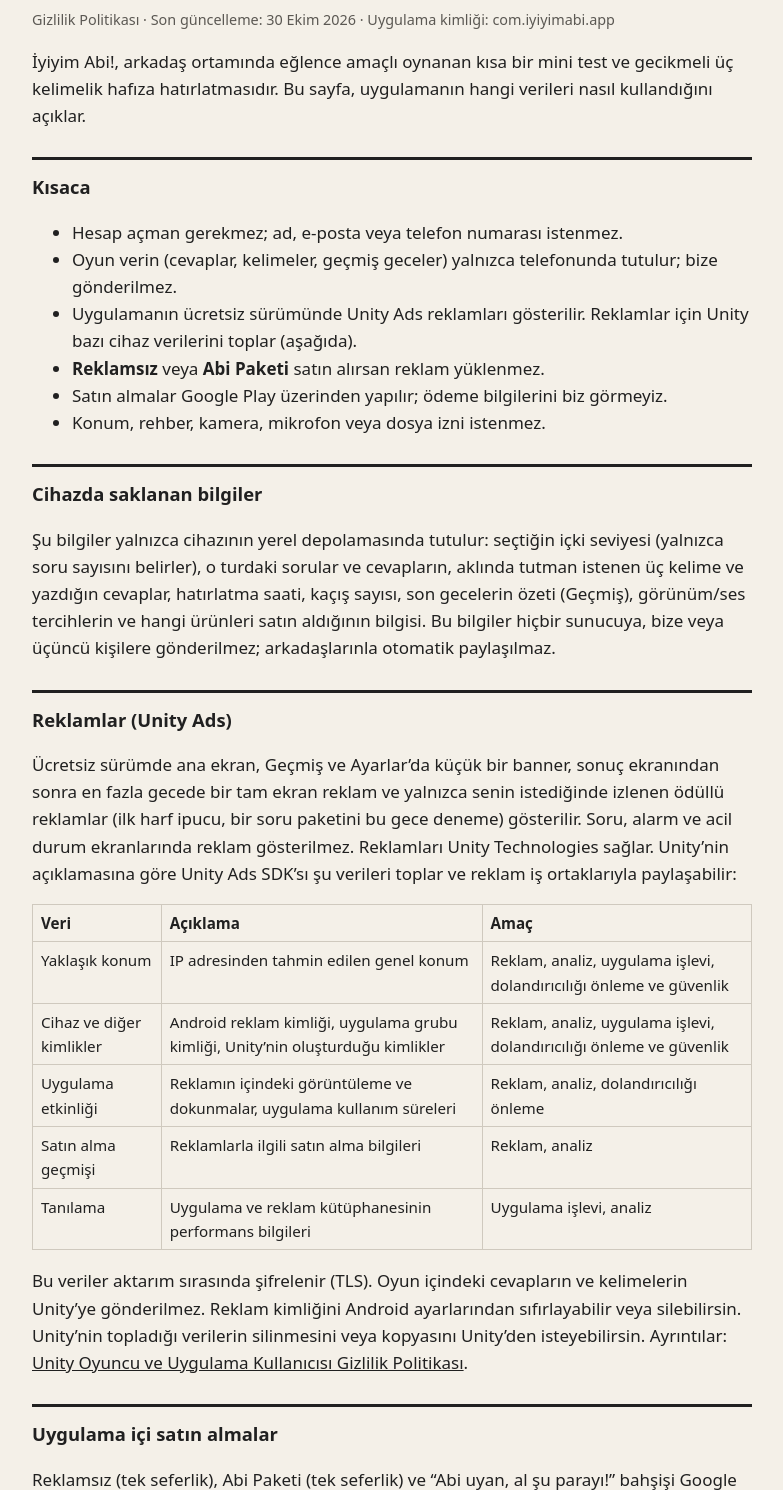
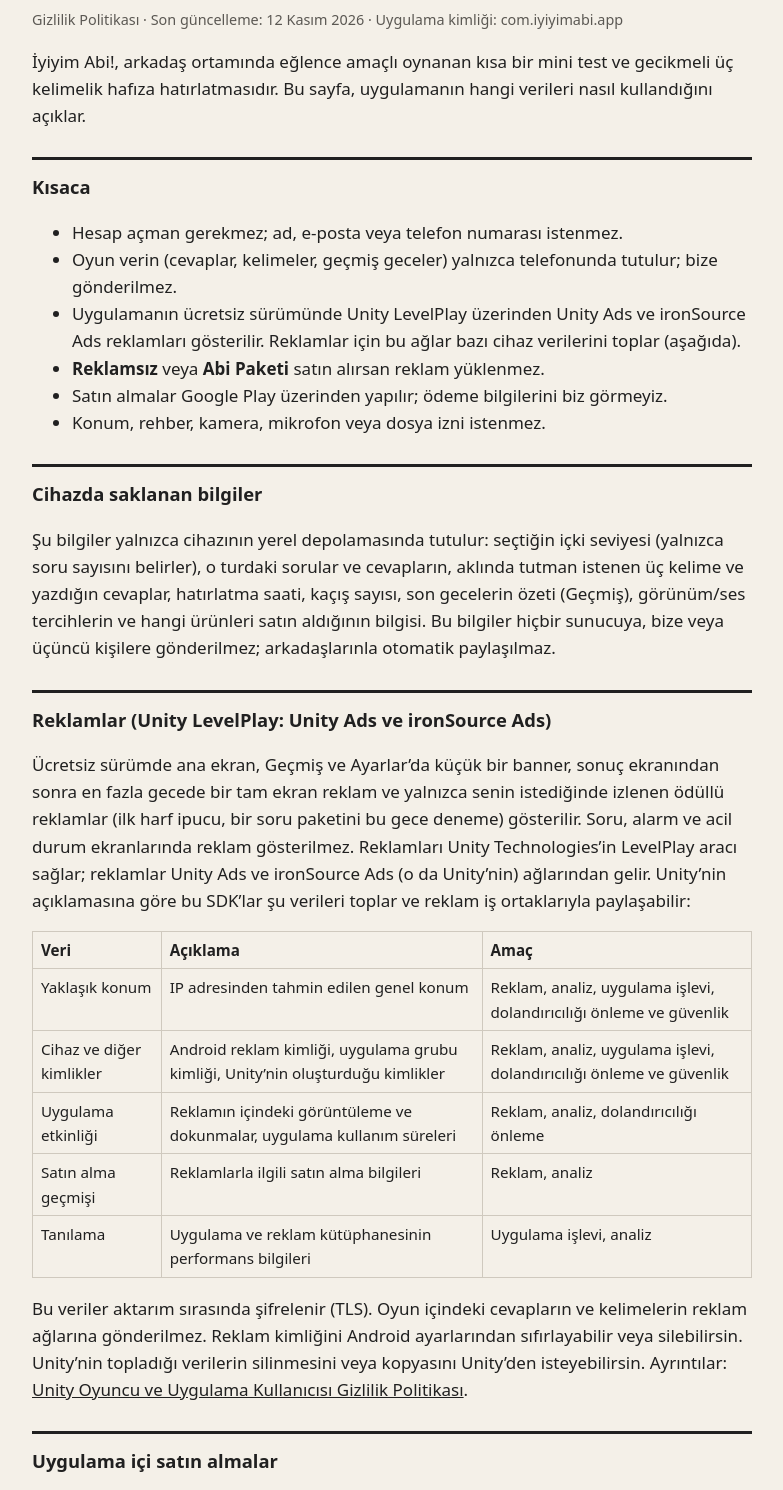
Before and after one commit to R0YC0LD/iyiyim-abi, a plain HTML site: page gizlilik.html in a window 1280 px wide. Shown: the part 81-1571 px from the top of the page, without its empty margins (248-1031 px from the left). Drawn offline with Linux system fonts and the light colour scheme.

Commit message:
Gizlilik politikası: reklamlar Unity LevelPlay üzerinden (Unity Ads ve ironSource Ads)

```diff
--- a/gizlilik.html
+++ b/gizlilik.html
@@ -20,7 +20,7 @@
 <body>
 <main>
   <h1>İYİYİM ABİ!</h1>
-  <p class="meta">Gizlilik Politikası · Son güncelleme: 30 Ekim 2026 · Uygulama kimliği: com.iyiyimabi.app</p>
+  <p class="meta">Gizlilik Politikası · Son güncelleme: 12 Kasım 2026 · Uygulama kimliği: com.iyiyimabi.app</p>
 
   <p>İyiyim Abi!, arkadaş ortamında eğlence amaçlı oynanan kısa bir mini test ve gecikmeli üç kelimelik hafıza hatırlatmasıdır. Bu sayfa, uygulamanın hangi verileri nasıl kullandığını açıklar.</p>
 
@@ -28,7 +28,7 @@
   <ul>
     <li>Hesap açman gerekmez; ad, e-posta veya telefon numarası istenmez.</li>
     <li>Oyun verin (cevaplar, kelimeler, geçmiş geceler) yalnızca telefonunda tutulur; bize gönderilmez.</li>
-    <li>Uygulamanın ücretsiz sürümünde Unity Ads reklamları gösterilir. Reklamlar için Unity bazı cihaz verilerini toplar (aşağıda).</li>
+    <li>Uygulamanın ücretsiz sürümünde Unity LevelPlay üzerinden Unity Ads ve ironSource Ads reklamları gösterilir. Reklamlar için bu ağlar bazı cihaz verilerini toplar (aşağıda).</li>
     <li><strong>Reklamsız</strong> veya <strong>Abi Paketi</strong> satın alırsan reklam yüklenmez.</li>
     <li>Satın almalar Google Play üzerinden yapılır; ödeme bilgilerini biz görmeyiz.</li>
     <li>Konum, rehber, kamera, mikrofon veya dosya izni istenmez.</li>
@@ -37,8 +37,8 @@
   <h2>Cihazda saklanan bilgiler</h2>
   <p>Şu bilgiler yalnızca cihazının yerel depolamasında tutulur: seçtiğin içki seviyesi (yalnızca soru sayısını belirler), o turdaki sorular ve cevapların, aklında tutman istenen üç kelime ve yazdığın cevaplar, hatırlatma saati, kaçış sayısı, son gecelerin özeti (Geçmiş), görünüm/ses tercihlerin ve hangi ürünleri satın aldığının bilgisi. Bu bilgiler hiçbir sunucuya, bize veya üçüncü kişilere gönderilmez; arkadaşlarınla otomatik paylaşılmaz.</p>
 
-  <h2>Reklamlar (Unity Ads)</h2>
-  <p>Ücretsiz sürümde ana ekran, Geçmiş ve Ayarlar’da küçük bir banner, sonuç ekranından sonra en fazla gecede bir tam ekran reklam ve yalnızca senin istediğinde izlenen ödüllü reklamlar (ilk harf ipucu, bir soru paketini bu gece deneme) gösterilir. Soru, alarm ve acil durum ekranlarında reklam gösterilmez. Reklamları Unity Technologies sağlar. Unity’nin açıklamasına göre Unity Ads SDK’sı şu verileri toplar ve reklam iş ortaklarıyla paylaşabilir:</p>
+  <h2>Reklamlar (Unity LevelPlay: Unity Ads ve ironSource Ads)</h2>
+  <p>Ücretsiz sürümde ana ekran, Geçmiş ve Ayarlar’da küçük bir banner, sonuç ekranından sonra en fazla gecede bir tam ekran reklam ve yalnızca senin istediğinde izlenen ödüllü reklamlar (ilk harf ipucu, bir soru paketini bu gece deneme) gösterilir. Soru, alarm ve acil durum ekranlarında reklam gösterilmez. Reklamları Unity Technologies’in LevelPlay aracı sağlar; reklamlar Unity Ads ve ironSource Ads (o da Unity’nin) ağlarından gelir. Unity’nin açıklamasına göre bu SDK’lar şu verileri toplar ve reklam iş ortaklarıyla paylaşabilir:</p>
   <table>
     <tr><th>Veri</th><th>Açıklama</th><th>Amaç</th></tr>
     <tr><td>Yaklaşık konum</td><td>IP adresinden tahmin edilen genel konum</td><td>Reklam, analiz, uygulama işlevi, dolandırıcılığı önleme ve güvenlik</td></tr>
@@ -47,7 +47,7 @@
     <tr><td>Satın alma geçmişi</td><td>Reklamlarla ilgili satın alma bilgileri</td><td>Reklam, analiz</td></tr>
     <tr><td>Tanılama</td><td>Uygulama ve reklam kütüphanesinin performans bilgileri</td><td>Uygulama işlevi, analiz</td></tr>
   </table>
-  <p>Bu veriler aktarım sırasında şifrelenir (TLS). Oyun içindeki cevapların ve kelimelerin Unity’ye gönderilmez. Reklam kimliğini Android ayarlarından sıfırlayabilir veya silebilirsin. Unity’nin topladığı verilerin silinmesini veya kopyasını Unity’den isteyebilirsin. Ayrıntılar: <a href="https://unity.com/legal/game-player-and-app-user-privacy-policy">Unity Oyuncu ve Uygulama Kullanıcısı Gizlilik Politikası</a>.</p>
+  <p>Bu veriler aktarım sırasında şifrelenir (TLS). Oyun içindeki cevapların ve kelimelerin reklam ağlarına gönderilmez. Reklam kimliğini Android ayarlarından sıfırlayabilir veya silebilirsin. Unity’nin topladığı verilerin silinmesini veya kopyasını Unity’den isteyebilirsin. Ayrıntılar: <a href="https://unity.com/legal/game-player-and-app-user-privacy-policy">Unity Oyuncu ve Uygulama Kullanıcısı Gizlilik Politikası</a>.</p>
 
   <h2>Uygulama içi satın almalar</h2>
   <p>Reklamsız (tek seferlik), Abi Paketi (tek seferlik) ve “Abi uyan, al şu parayı!” bahşişi Google Play Faturalandırma ile satılır. Ödeme ve hesap bilgilerin Google tarafından işlenir; biz yalnızca hangi ürünü satın aldığını (cihazında) öğreniriz. Satın alımlarını aynı Google hesabıyla başka cihazda “Satın alımları geri yükle” ile geri alabilirsin.</p>
@@ -68,7 +68,7 @@
   <p>Bu politika değişirse güncel hali bu sayfada yayınlanır. Sorular için: by599296@gmail.com</p>
 
   <h2 lang="en">English summary</h2>
-  <p lang="en">İyiyim Abi! has no account and stores game data (answers, memory words, history, preferences, purchase state) only on your device. The free version shows Unity Ads; the Unity Ads SDK collects and may share approximate location (from IP), device identifiers (advertising ID, app set ID), in-ad interactions and app usage times, ad-related purchase history and diagnostics for advertising, analytics, app functionality, fraud prevention and security, encrypted in transit. Buying “Reklamsız” (ad-free) or “Abi Paketi” disables ads. In-app purchases are processed by Google Play Billing. Local notifications are used only for the reminder and the in-game alarm. The app is for adults (18+) and is not a sobriety test.</p>
+  <p lang="en">İyiyim Abi! has no account and stores game data (answers, memory words, history, preferences, purchase state) only on your device. The free version shows ads from Unity Ads and ironSource Ads through Unity LevelPlay; these SDKs collect and may share approximate location (from IP), device identifiers (advertising ID, app set ID), in-ad interactions and app usage times, ad-related purchase history and diagnostics for advertising, analytics, app functionality, fraud prevention and security, encrypted in transit. Buying “Reklamsız” (ad-free) or “Abi Paketi” disables ads. In-app purchases are processed by Google Play Billing. Local notifications are used only for the reminder and the in-game alarm. The app is for adults (18+) and is not a sobriety test.</p>
 </main>
 </body>
 </html>
```
